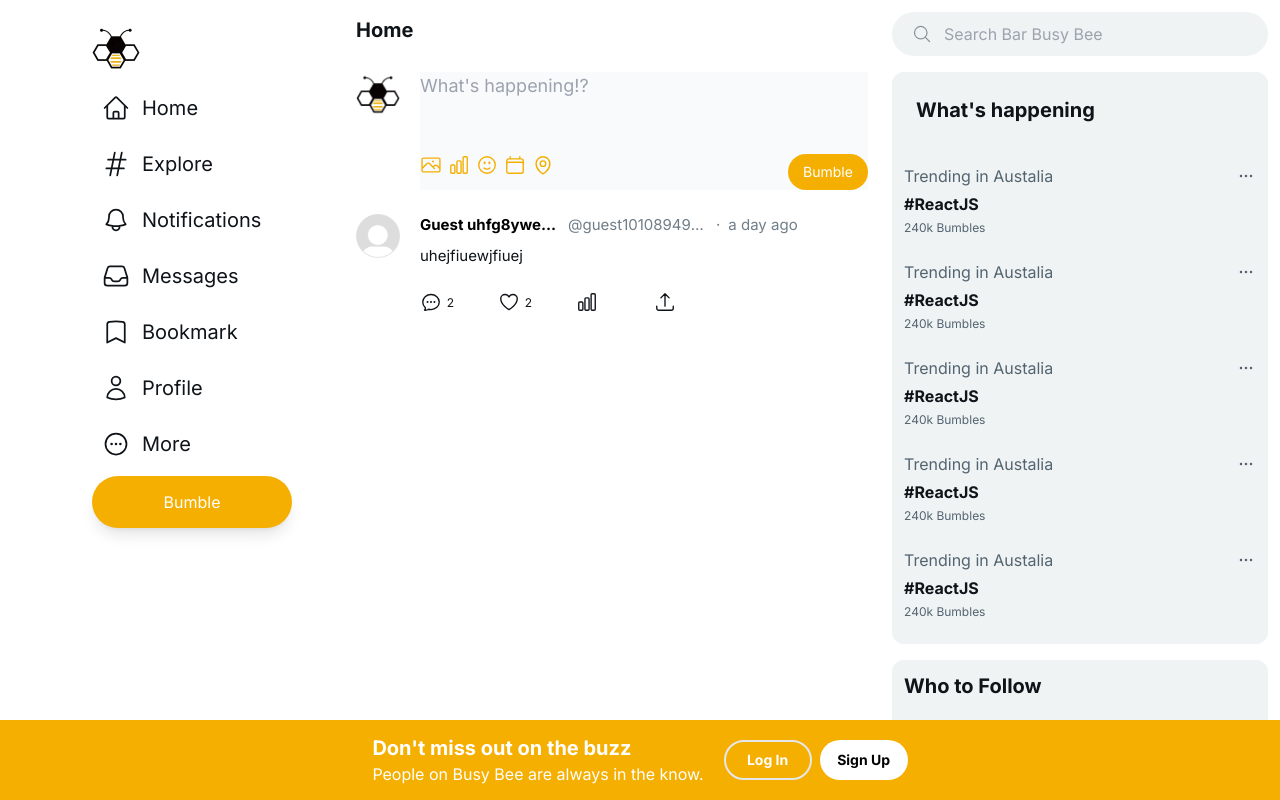
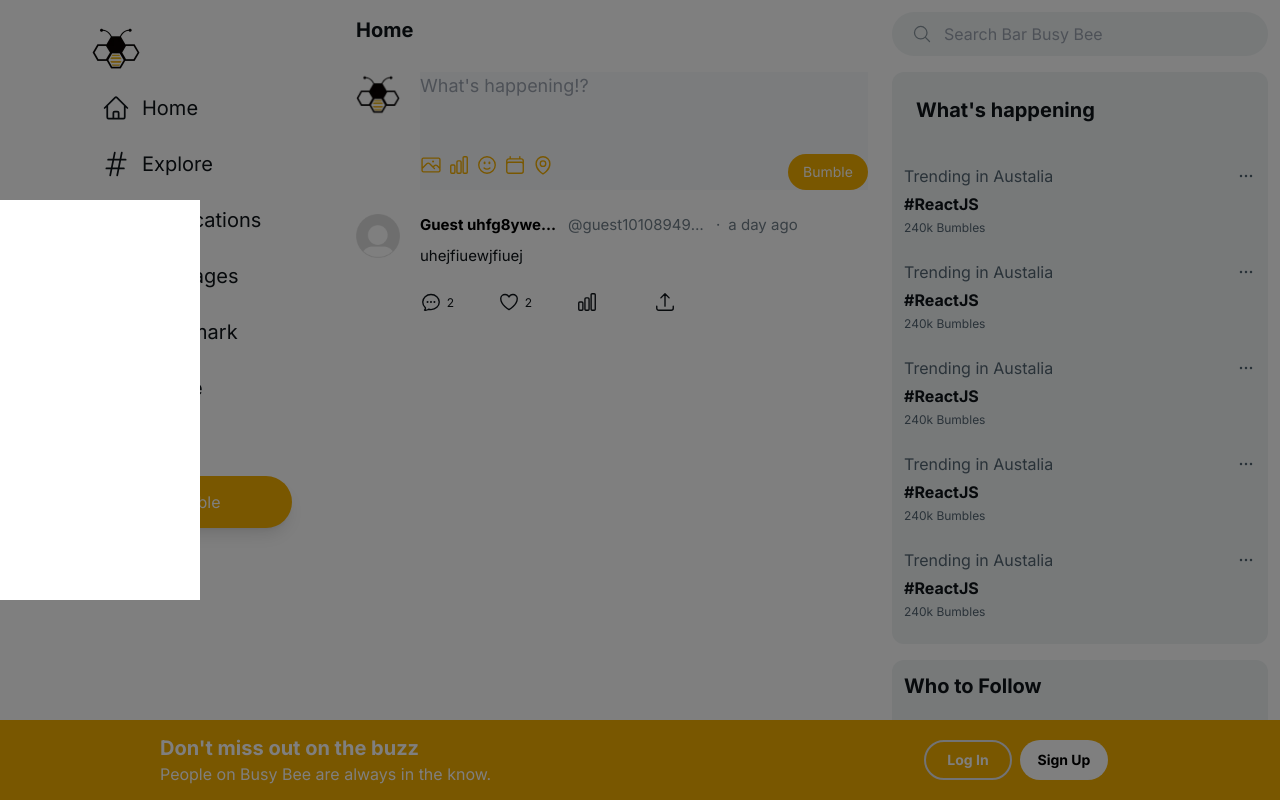
Before and after one commit to KrazyNight/First-Social-Media-App-, a Next.js app: page / in a window 1280 px wide. Both pictures are taken after a click on the button "Sign Up". Shown: the top 800 px of the page. Built offline with nearby package versions, Linux system fonts and the light colour scheme.

Commit message:
All Redux Part 1

```diff
--- a/app/layout.tsx
+++ b/app/layout.tsx
@@ -1,6 +1,7 @@
 import type { Metadata } from "next";
 import { Inter } from "next/font/google";
 import "./globals.css";
+import StoreProvider from "@/redux/StoreProvider";
 
 const inter = Inter({ subsets: ["latin"] });
 
@@ -15,8 +16,10 @@ export default function RootLayout({
   children: React.ReactNode;
 }>) {
   return (
+    <StoreProvider >
     <html lang="en">
       <body className={inter.className}>{children}</body>
     </html>
+    </StoreProvider>
   );
 }
--- a/components/SignUpPrompt.tsx
+++ b/components/SignUpPrompt.tsx
@@ -1,26 +1,26 @@
 import React from 'react'
+import SignUpModal from './modals/SignUpModal'
 
 export default function SignUpPrompt() {
   return (
     <>
     <div
     className='fixed w-full h-[80px] bg-[#F4AF01]
-    bottom-0 flex justify-center items-center space-x-5
+    bottom-0 flex justify-center items-center md:space-x-5
+    lg:justify-between lg:px-20 xl:px-40 2xl:px-80
     '>
         <div className='hidden md:flex flex-col text-white ' >
             <span className='text-xl font-bold '>Don't miss out on the buzz</span>
             <span>People on Busy Bee are always in the know.</span>
         </div>
 
-        <div className='flex space-x-2' >
+        <div className='flex space-x-2 w-full md:w-fit p-3'>
             <button className='
-            w-[88px] h-[40px] text-sm border border-2 border-gray-1000
-            rounded-full text-white font-bold
+            w-full h-[48px] md:w-[88px] md:h-[40px] text-md md:text-sm border-2 border-gray-1000
+            rounded-full text-white font-bold hover:bg-white hover:bg-opacity-25
+            transition
             ' >Log In</button>
-            <button
-            className='w-[88px] h-[40px] text-sm font-bold bg-white
-            rounded-full
-            '>Sign Up</button>
+            <SignUpModal />
         </div>
     </div>
     </>
--- /dev/null
+++ b/components/modals/SignUpModal.tsx
@@ -0,0 +1,42 @@
+'use client'
+import React from 'react';
+import { Modal } from '@mui/material';
+import { AppDispatch, RootState } from '@/redux/store';
+import { useDispatch, useSelector } from 'react-redux';
+import { closeSignUpModal, openSignUpModal } from '@/redux/slices/modalSlice';
+
+
+export default function SignUpModal() {
+
+
+
+const isOpen = useSelector(
+  (state: RootState ) => state.modals.signUpModalOpen
+);
+const dispatch: AppDispatch = useDispatch()
+
+// console.log(isOpen)
+
+  return (
+    <>
+                <button
+            className='w-full h-[48px] md:w-[88px] md:h-[40px] text-sm font-bold bg-white
+            rounded-full
+            '
+            onClick={
+              () => dispatch(openSignUpModal())
+            }
+            >Sign Up</button>
+
+            <Modal
+              open={isOpen}
+              onClose={() => dispatch(closeSignUpModal())}
+              className="flex justify- items-center"
+              >
+                <div className='w-[200px] h-[400px] bg-white ' ></div>
+            </Modal>
+
+
+    </>
+  )
+}
--- /dev/null
+++ b/redux/StoreProvider.tsx
@@ -0,0 +1,20 @@
+"use client"
+
+import React from 'react';
+import { Provider } from 'react-redux';
+import { store } from './store';
+
+interface StoreProviderProps {
+    children: React.ReactNode
+}
+
+export default function StoreProvider({ children }: StoreProviderProps) {
+  return (
+    <>
+    <Provider store={store} >
+        { children }
+    </Provider>
+
+    </>
+  )
+}
--- /dev/null
+++ b/redux/slices/modalSlice.ts
@@ -0,0 +1,23 @@
+import { createSlice } from '@reduxjs/toolkit';
+
+const initialState = {
+    signUpModalOpen: false,
+
+};
+
+const modalSlice = createSlice({
+  name: 'modal',
+  initialState,
+  reducers: {
+    openSignUpModal: (state) => {
+        state.signUpModalOpen = true;
+    },
+    closeSignUpModal: (state) => {
+        state.signUpModalOpen = false;
+    }
+  }
+});
+
+export const { openSignUpModal, closeSignUpModal} = modalSlice.actions
+
+export default modalSlice.reducer
--- /dev/null
+++ b/redux/store.ts
@@ -0,0 +1,14 @@
+import { configureStore } from '@reduxjs/toolkit'
+import modalSlice from "./slices/modalSlice";
+
+
+export const store = configureStore({
+  reducer: {
+    modals: modalSlice
+  },
+})
+
+// Infer the `RootState` and `AppDispatch` types from the store itself
+export type RootState = ReturnType<typeof store.getState>
+// Inferred type: {posts: PostsState, comments: CommentsState, users: UsersState}
+export type AppDispatch = typeof store.dispatch
```
Also changed, not shown: package.json (+7 -2 lines), 1 other file (tests, documents, lock files or other folders).
